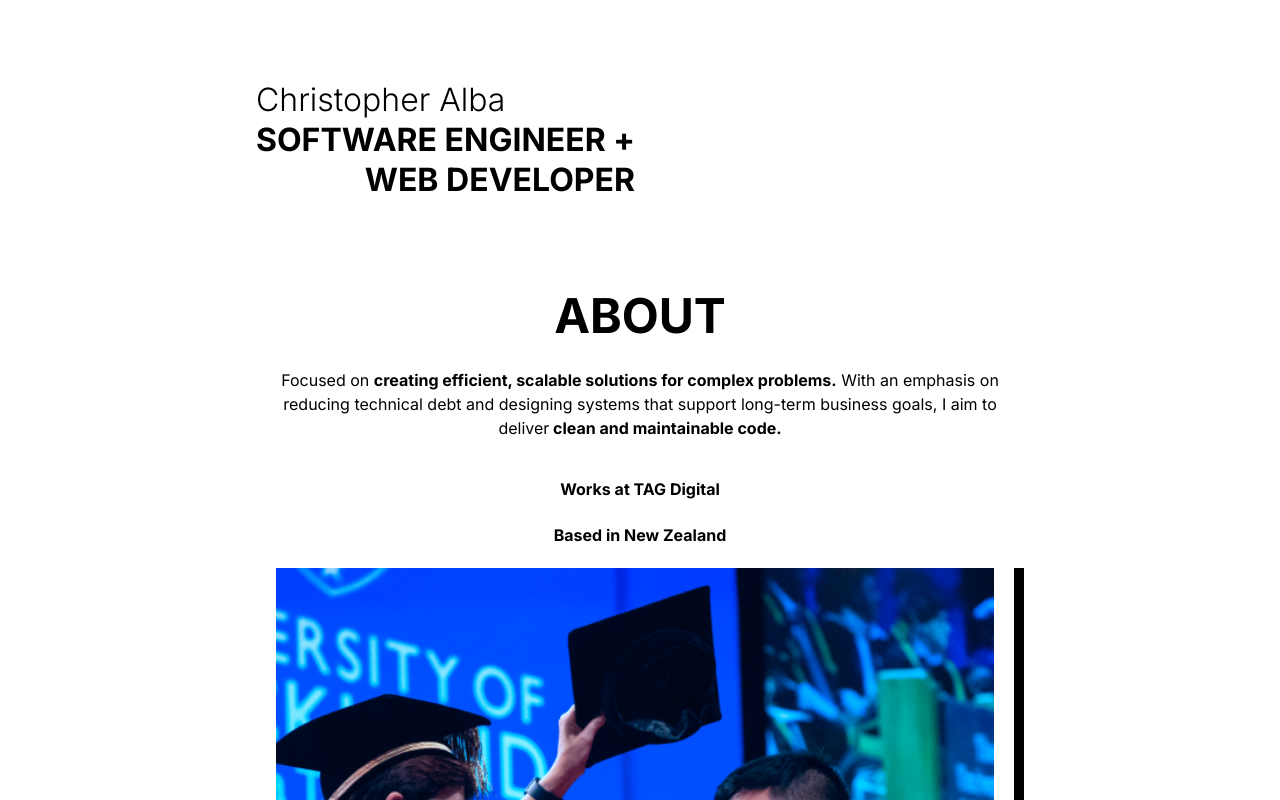
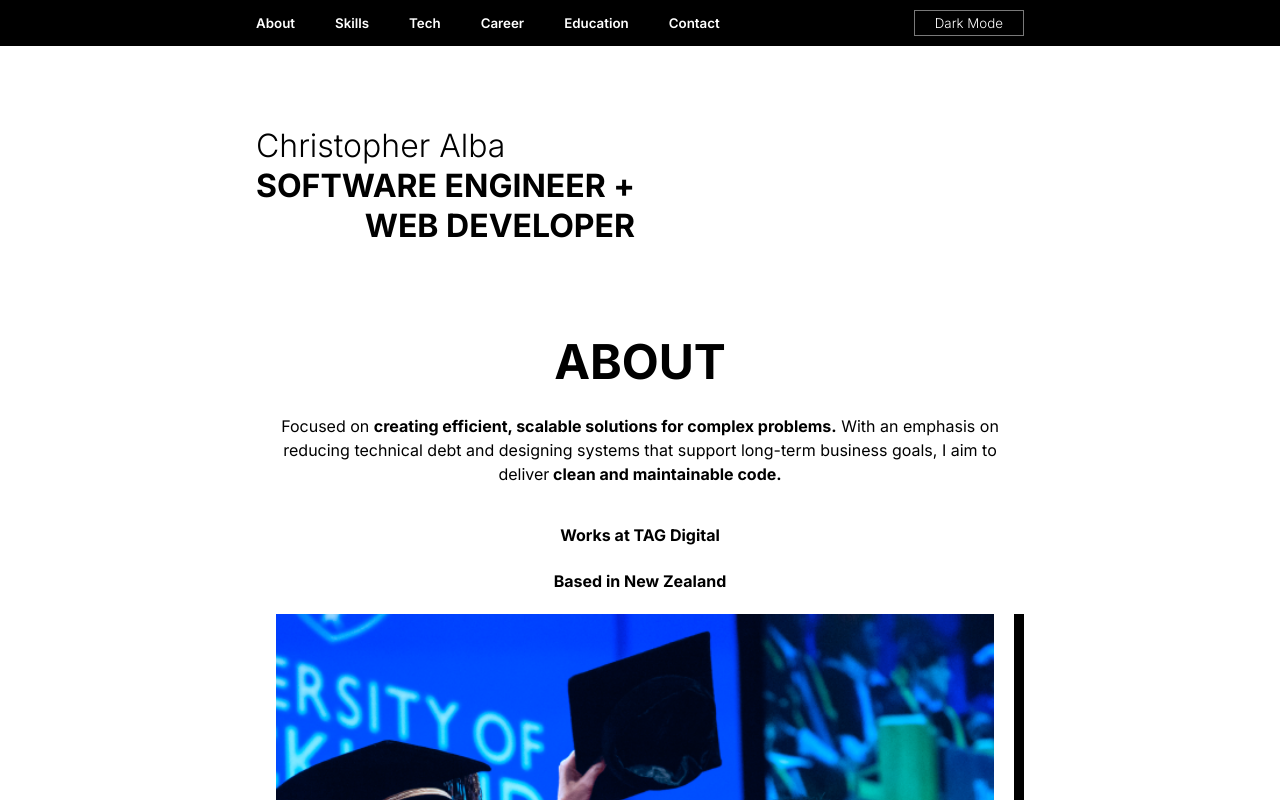
Before and after one commit to christopher-alba/personal-portfolio-v12, a React (Vite) app: page / in a window 1280 px wide. Shown: the top 800 px of the page. Built offline with nearby package versions, Linux system fonts and the light colour scheme; the HTML template or start-up script is replaced by a standard one; a web font is replaced by a local one.

Commit message:
complete navbar and theme switching

```diff
--- a/src/App.tsx
+++ b/src/App.tsx
@@ -2,11 +2,13 @@ import { useState } from "react";
 import Landing from "./sections/Landing/Landing";
 import Technologies from "./sections/Technologies/Technologies";
 import Skills from "./sections/Skills/Skills";
+import Navbar from "./sections/Navbar/Navbar";
 
 function App() {
   const [theme, setTheme] = useState("light-theme");
   return (
     <div className={theme}>
+      <Navbar theme={theme} setTheme={setTheme} />
       <Landing />
       <Skills />
       <Technologies themeName={theme} />
--- a/src/index.scss
+++ b/src/index.scss
@@ -19,6 +19,7 @@ body {
   --bg-secondary: #222222; /* Dark secondary background */
   --text-main: #ffffff; /* Light text color */
   --text-secondary: rgb(0, 0, 0); /* Light secondary text */
+  --text-secondary-transparent: rgba(0, 0, 0, 0.473);
   --blue-main: #bbffff; /* Complementary light blue */
   --blue-50: #0d0e14;
   --blue-100: #0c0f1a;
@@ -43,6 +44,7 @@ body {
   --bg-secondary: #e4e4e4;
   --text-main: black;
   --text-secondary: rgb(255, 255, 255);
+  --text-secondary-transparent: rgba(255, 255, 255, 0.473);
   --blue-main: #3700ff;
   --blue-50: #f1f4ff;
   --blue-100: #e4e9ff;
--- /dev/null
+++ b/src/sections/Navbar/Navbar.tsx
@@ -0,0 +1,74 @@
+import { FC, useEffect, useState } from "react";
+import "./navbar.scss";
+import Container from "../../components/Container/Container";
+import { FontAwesomeIcon } from "@fortawesome/react-fontawesome";
+import { faBars } from "@fortawesome/free-solid-svg-icons/faBars";
+import { faClose } from "@fortawesome/free-solid-svg-icons";
+
+const Navbar: FC<{ setTheme: (theme: string) => void; theme: string }> = ({
+  setTheme,
+  theme,
+}) => {
+  const [displayDrawer, setDisplayDrawer] = useState(false);
+  const toggleTheme = () => {
+    if (theme === "light-theme") setTheme("dark-theme");
+    else setTheme("light-theme");
+  };
+  const toggleDrawer = () => {
+    setDisplayDrawer(!displayDrawer);
+  };
+
+  // Effect to close the drawer when scrolling
+  useEffect(() => {
+    const handleScroll = () => {
+      if (displayDrawer) {
+        setDisplayDrawer(false);
+      }
+    };
+
+    window.addEventListener("scroll", handleScroll);
+
+    return () => {
+      window.removeEventListener("scroll", handleScroll);
+    };
+  }, [displayDrawer]);
+
+  return (
+    <>
+      <div className="nav-main-div">
+        <Container style={{ height: "100%" }}>
+          <div className="nav-inner-div">
+            <button className="nav-bars" onClick={toggleDrawer}>
+              <FontAwesomeIcon icon={displayDrawer ? faClose : faBars} />
+            </button>
+            <div>
+              <button className="nav-shortcut">About</button>
+              <button className="nav-shortcut">Skills</button>
+              <button className="nav-shortcut">Tech</button>
+              <button className="nav-shortcut">Career</button>
+              <button className="nav-shortcut">Education</button>
+              <button className="nav-shortcut">Contact</button>
+            </div>
+            <button className="nav-theme" onClick={toggleTheme}>
+              {theme === "light-theme" ? "Dark Mode" : "Light Mode"}
+            </button>
+          </div>
+        </Container>
+      </div>
+      {displayDrawer && (
+        <div className="nav-drawer" onClick={toggleDrawer}>
+          <Container className="nav-drawer-container">
+            <button className="nav-shortcut">About</button>
+            <button className="nav-shortcut">Skills</button>
+            <button className="nav-shortcut">Tech</button>
+            <button className="nav-shortcut">Career</button>
+            <button className="nav-shortcut">Education</button>
+            <button className="nav-shortcut">Contact</button>
+          </Container>
+        </div>
+      )}
+    </>
+  );
+};
+
+export default Navbar;
--- /dev/null
+++ b/src/sections/Navbar/navbar.scss
@@ -0,0 +1,92 @@
+.nav-main-div {
+  background: var(--text-main);
+  padding: 10px 0;
+  position: sticky;
+  height: 46px;
+  box-sizing: border-box;
+  display: flex;
+  align-items: center;
+  top: 0;
+  z-index: 10;
+  .nav-inner-div {
+    display: flex;
+    height: 100%;
+    justify-content: space-between;
+    .nav-shortcut {
+      background: none;
+      border: none;
+      color: var(--text-secondary);
+      margin-right: 40px;
+      font-weight: 600;
+      font-family: Inter;
+      border-bottom: 5px solid transparent;
+      padding: 0;
+      &:hover {
+        border-bottom-color: var(--text-secondary);
+      }
+    }
+    .nav-theme {
+      padding: 0 20px;
+      background: transparent;
+      border: 1px solid var(--text-secondary-transparent);
+      font-weight: 300;
+      height: 100%;
+      font-family: Inter;
+      color: var(--text-secondary);
+      &:hover {
+        background: var(--bg-main);
+        color: var(--text-main);
+      }
+    }
+
+    .nav-bars {
+      display: none;
+      background: transparent;
+      color: var(--text-secondary);
+      border: none;
+      font-size: 1.2rem;
+      align-items: center;
+    }
+  }
+}
+.nav-drawer {
+  position: fixed;
+  top: 46px;
+  height: calc(100vh - 46px);
+  width: 100%;
+  background: var(--text-secondary);
+  backdrop-filter: blur(4px);
+  z-index: 9;
+
+  @media (min-width: 1050px) {
+    display: none;
+  }
+  .nav-drawer-container {
+    display: flex;
+    height: 50%;
+    margin-top: 7rem;
+    flex-direction: column;
+    justify-content: space-between;
+  }
+  .nav-shortcut {
+    height: 100%;
+    background: transparent;
+    border: none;
+    width: 50%;
+    margin: 0 auto;
+    color: var(--text-main);
+    border-bottom: 1px solid var(--text-main);
+    &:last-of-type {
+        border-bottom: none;
+    }
+  }
+}
+
+@media (max-width: 1050px) {
+  .nav-inner-div > div {
+    display: none;
+  }
+  .nav-main-div .nav-inner-div .nav-bars {
+    display: flex;
+  }
+}
```
